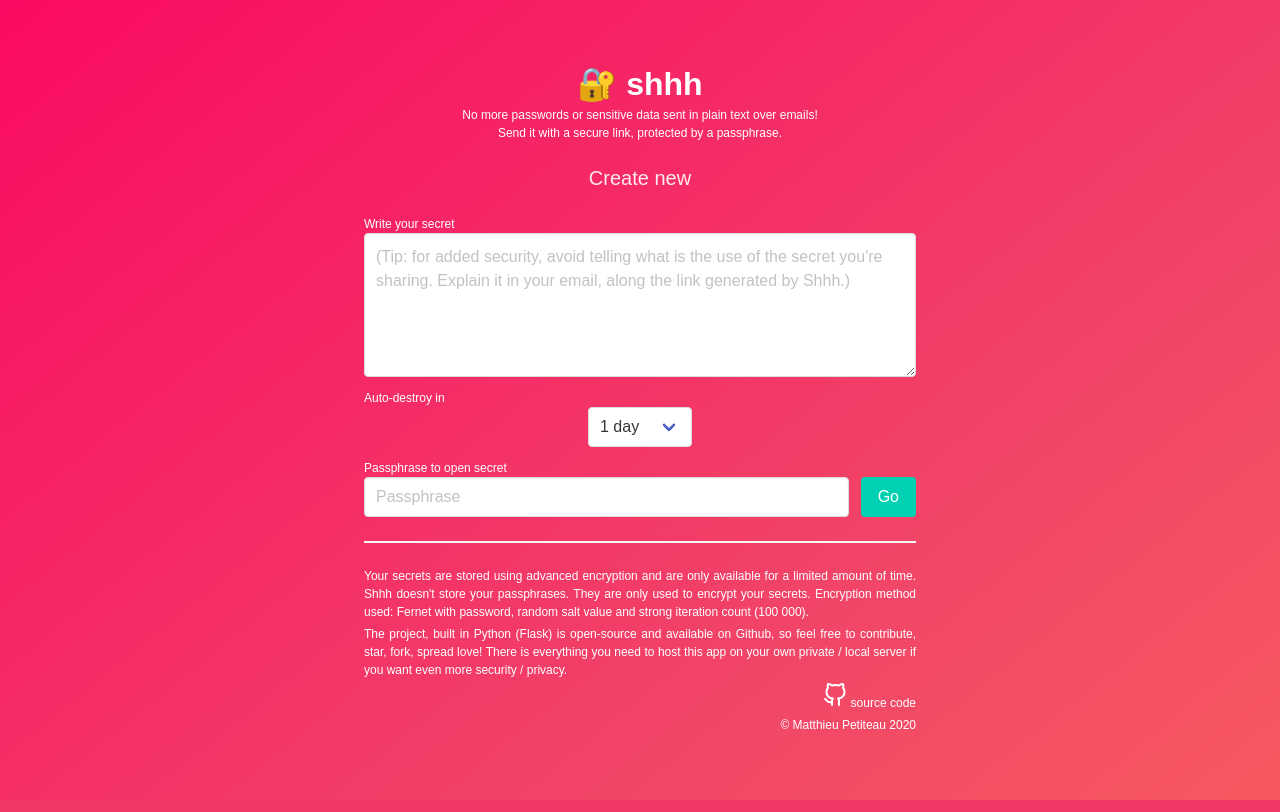
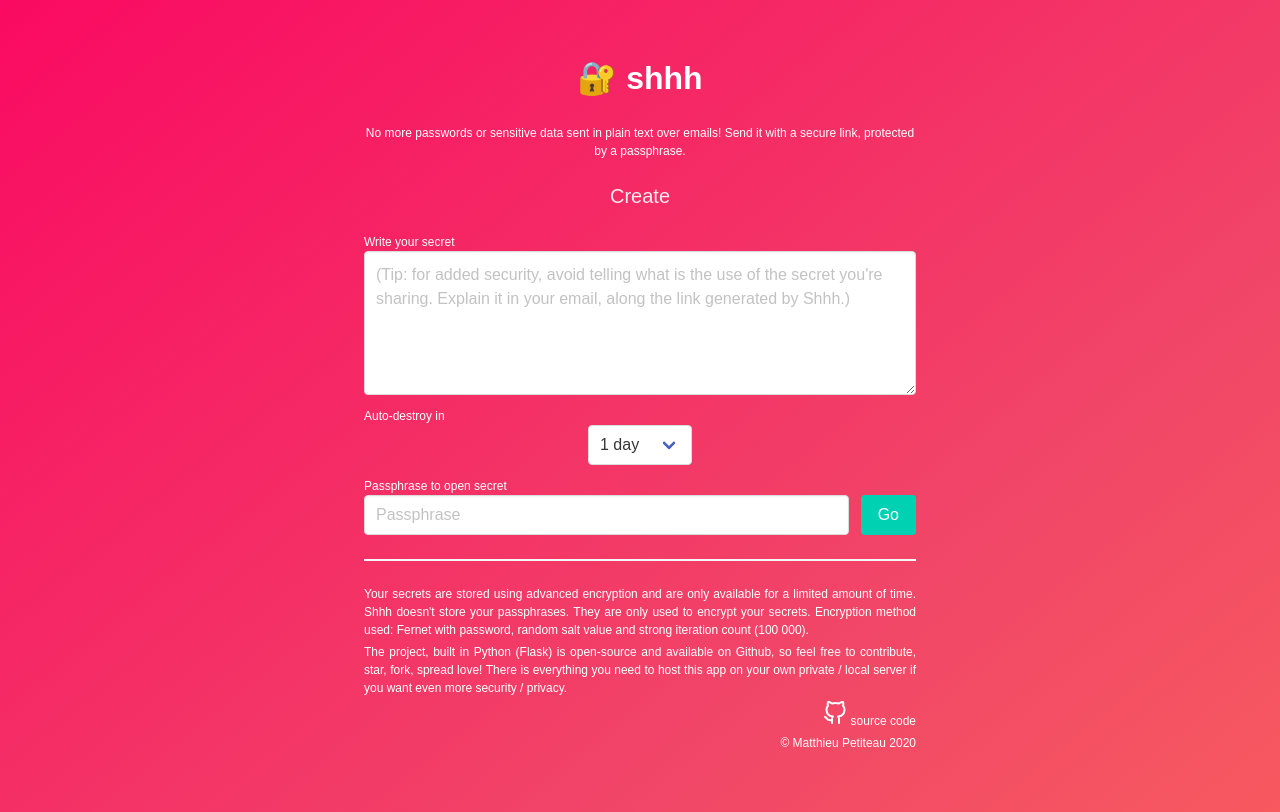
Before and after one commit to smallwat3r/shhh, a Flask app: page /c in a window 1280 px wide. Run offline with Flask 2, Linux system fonts and the light colour scheme; parts of the project's set-up code (start-up, migrations or seed data) failed here and were passed over; some libraries are stand-ins or nearby versions; some web fonts are replaced.

Commit message:
Edit text html

```diff
--- a/shhh/templates/base.html
+++ b/shhh/templates/base.html
@@ -32,6 +32,8 @@
                             🔐 shhh
                         </h1>
                     </a>
+                </div>
+                <div class="column is-6 is-offset-3">
                     <p class="help">
                         No more passwords or sensitive data sent in plain text over emails! Send it with a secure link,
                         protected by a passphrase.
--- a/shhh/templates/create.html
+++ b/shhh/templates/create.html
@@ -6,7 +6,7 @@
 
     <form method="post">
         <h2 class="subtitle">
-            Create new
+            Create
         </h2>
         <p class="help has-text-left">Write your secret</p>
         <div class="field">
--- a/shhh/templates/read.html
+++ b/shhh/templates/read.html
@@ -3,7 +3,7 @@
 {% block container %}
 
     <h2 class="subtitle">
-        Decrypt secret
+        Decrypt
     </h2>
     <div class="field is-grouped">
         <p class="control is-expanded">
```
